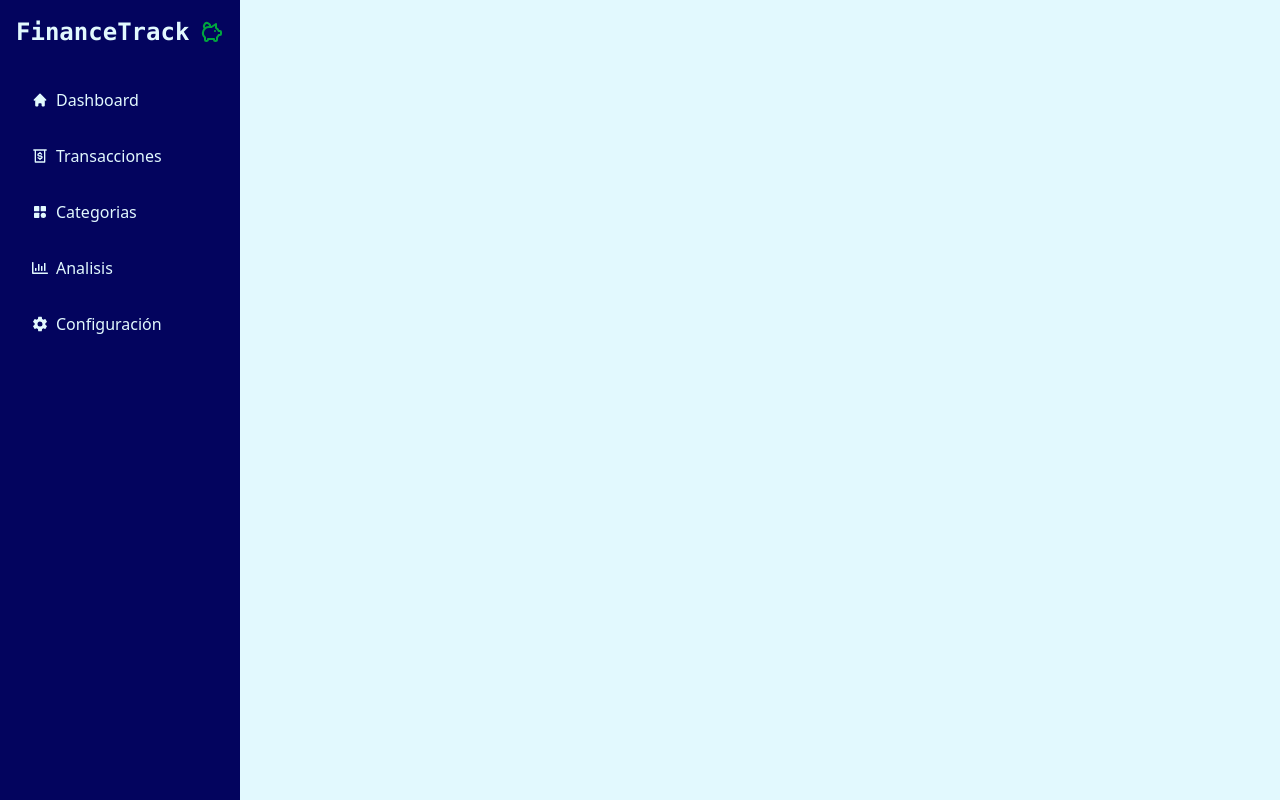
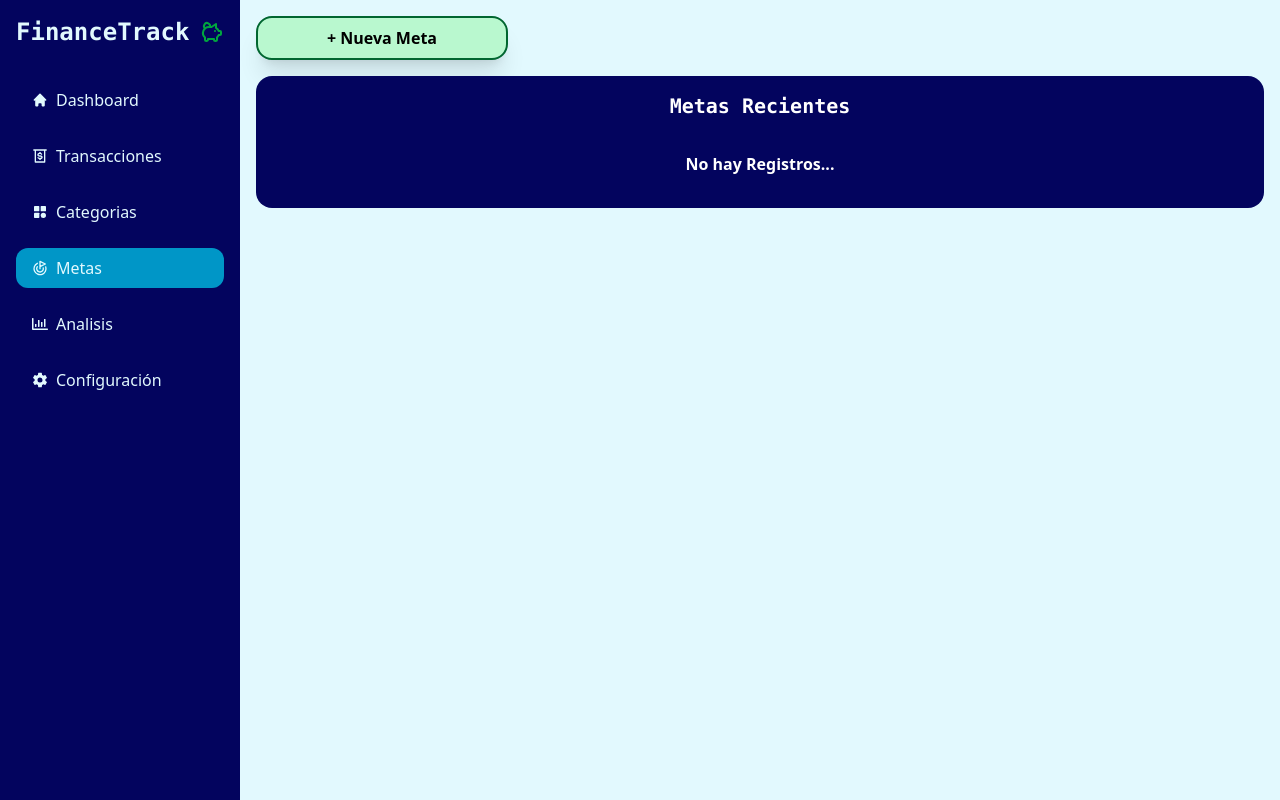
Before and after one commit to alanrty24/FINANTRACK, a React (Vite) app: page /goals in a window 1280 px wide. Built offline with nearby package versions, Linux system fonts and the light colour scheme.

Commit message:
V1.15 FINANTRACK 16/11/2025 11:28 PM

```diff
--- a/src/App.jsx
+++ b/src/App.jsx
@@ -1,12 +1,13 @@
 import React from "react";
 import { Routes, Route } from "react-router-dom";
-import Layout from "./components/layout/Layout";
+import Layout from "./components/layout/layout";
 import Dashboard from "./components/pages/Dashboard";
 import Categories from "./components/pages/Categories";
 import CategoryList from "./components/categories/CategoryList";
 import CategoryEdit from "./components/categories/CategoryEdit";
 import CategoryAll from "./components/categories/CategoryAll";
 import Transaction from "./components/pages/Transaction";
+import Goals from "./components/pages/Goals";
 
 
 const Analytics = () => {
@@ -30,6 +31,7 @@ const App = () => {
           <Route path=":id/edit" element={<CategoryEdit />}/>
           <Route path="all" element={<CategoryAll />}/>
         </Route>
+        <Route path="/goals" element={<Goals />} />
         <Route path="/analytics" element={<Analytics />} />
         <Route path="/configuration" element={<Configuration />} />
       </Routes>
--- /dev/null
+++ b/src/components/forms/GoalsForms.jsx
@@ -0,0 +1,147 @@
+import React from "react";
+import { IoClose } from "react-icons/io5";
+import Card from "../ui/Card";
+import { useForm } from "react-hook-form";
+import { useState } from "react";
+import useGoalsStore from "../stores/useGoalsStore";
+import Input from "../ui/Input";
+import Button from "../ui/Button";
+import { FaSave } from "react-icons/fa";
+import { HiArrowLeft } from "react-icons/hi";
+
+const GoalsForms = ({ onClose }) => {
+  const [data, setData] = useState({
+    name: "",
+    amount: "",
+    date: new Date().toISOString().split("T")[0],
+    status: true,
+  });
+  const addGoals = useGoalsStore((state) => state.addGoals);
+  const {
+    handleSubmit,
+    register,
+    reset,
+    formState: { errors },
+  } = useForm({
+    defaultValues: {
+      date: new Date().toISOString().split("T")[0],
+    },
+  });
+
+  const handleSave = (data) => {
+    addGoals({
+      ...data,
+      amount: parseFloat(data.amount),
+    });
+    reset();
+    onClose();
+  };
+
+  return (
+    <Card className={`flex flex-col gap-4 md:px-8`}>
+      {/* Header para salir */}
+      <div className="shadow-slate-300 bg-(--federal-blue) shadow-xl w-full h-10 mb-4 flex justify-between px-4 py-2 items-center text-3xl gap-4 relative inset-x-0 top-0 border-1 rounded-xl">
+        <h3 className="font-mono w-full text-white text-xl">Nueva Meta</h3>
+        <button
+          className="flex justify-center items-center cursor-pointer"
+          onClick={() => {
+            onClose();
+          }}
+        >
+          <IoClose className="text-white" />
+        </button>
+      </div>
+      <form onSubmit={handleSubmit(handleSave)} className="flex flex-col gap-2">
+        {/* Entrada del Monto */}
+        <div className="px-4 py-6 w-full bg-(--federal-blue) rounded-2xl flex justify-center items-center">
+          <h3 className="text-white w-auto text-2xl">Bs</h3>
+          <input
+            {...register("amount", { required: "Error, Monto invalido" })}
+            type="number"
+            value={data.amount}
+            onChange={(e) => {
+              setData({ ...data, amount: e.target.value });
+            }}
+            placeholder="0.00"
+            className="text-white p-4 text-2xl text-center placeholder:text-white outline-0"
+          />
+        </div>
+        {errors.amount && (
+          <p className="text-red-500 text-center font-bold">
+            {errors.amount.message}
+          </p>
+        )}
+
+        {/* Nombre de la meta */}
+        <Input
+          {...register("name", { required: "Error, Requiere Nombre" })}
+          label={"Nombre de Meta "}
+          classNameDiv={`flex flex-col gap-2 `}
+          type="text"
+          name="name"
+          value={data.name}
+          onChange={(e) => setData({ ...data, name: e.target.value })}
+        />
+        {errors.name && (
+          <p className="text-red-500 text-center font-bold">
+            {errors.name.message}
+          </p>
+        )}
+
+        {/* fecha de la meta */}
+        <Input
+          {...register("date", { required: "Error, Requiere Nombre" })}
+          label={"Fecha"}
+          classNameDiv={`flex flex-col gap-2 `}
+          type="date"
+          name="date"
+          value={data.date}
+          onChange={(e) => setData({ ...data, date: e.target.value })}
+        />
+        {errors.date && (
+          <p className="text-red-500 text-center font-bold">
+            {errors.date.message}
+          </p>
+        )}
+
+        {/* Estado de la meta */}
+        <Input
+          type="checkbox"
+          label={"Estado"}
+          className={"check"}
+          classNameDiv={"space-x-4 flex items-center mt-2"}
+          checked={data.status}
+          onChange={(e) => {
+            setData({
+              ...data,
+              status: e.target.checked,
+            });
+          }}
+        />
+        {/* Botones de guardado o cancelar */}
+        <div className="flex justify-between relative mt-4">
+          <Button
+            className={
+              "flex gap-2 justify-center items-center my-4 w-1/2 md:w-1/4"
+            }
+            size={"md"}
+            type="submit"
+          >
+            <FaSave /> Guardar
+          </Button>
+          <Button
+            className={"flex gap-2 justify-center items-center my-4 "}
+            variant={"edit"}
+            onClick={() => {
+              onClose();
+            }}
+          >
+            <HiArrowLeft /> Cancelar
+          </Button>
+        </div>
+      </form>
+    </Card>
+  );
+};
+
+export default GoalsForms;
--- a/src/components/forms/TransactionsForm.jsx
+++ b/src/components/forms/TransactionsForm.jsx
@@ -27,7 +27,7 @@ const TransactionsForm = ({ onClose }) => {
     register,
     watch,
     reset,
-    // formState: { errors },
+    formState: { errors },
   } = useForm({
     defaultValues: {
       date: new Date().toISOString().split("T")[0],
@@ -38,11 +38,11 @@ const TransactionsForm = ({ onClose }) => {
   const allCategorias = {
     income: [
       ...CATEGORIES.income,
-      ...categories.filter((cat) => cat.type === "income"),
+      ...categories.filter((cat) => cat.type === "income" && cat.status === true),
     ],
     expense: [
       ...CATEGORIES.expense,
-      ...categories.filter((cat) => cat.type === "expense"),
+      ...categories.filter((cat) => cat.type === "expense" && cat.status === true),
     ],
   };
   const handleSaveTransaction = (data) => {
@@ -67,7 +67,7 @@ const TransactionsForm = ({ onClose }) => {
         <button
           className="flex justify-center items-center cursor-pointer"
           onClick={() => {
-            onClose()
+            onClose();
           }}
         >
           <IoClose className="text-white" />
@@ -84,11 +84,18 @@ const TransactionsForm = ({ onClose }) => {
             {...register("amount", { required: "Error, Monto invalido" })}
             type="number"
             value={data.amount}
-            onChange={(e) => {setData({...data, amount: e.target.value})}}
+            onChange={(e) => {
+              setData({ ...data, amount: e.target.value });
+            }}
             placeholder="0.00"
             className="text-white p-4 text-2xl text-center placeholder:text-white outline-0"
           />
         </div>
+        {errors.amount && (
+          <p className="text-red-500 text-center font-bold">
+            {errors.amount.message}
+          </p>
+        )}
 
         {/* Entrada del tipo */}
         <div className="flex flex-col items-center justify-center gap-2 type">
@@ -122,46 +129,68 @@ const TransactionsForm = ({ onClose }) => {
             }}
           >
             {allCategorias[data.type].map((cat, i) => {
-               return(<option key={i} value={cat.id}>{cat.icon} {cat.name}</option>)
+              return (
+                <option key={i} value={cat.id}>
+                  {cat.icon} {cat.name}
+                </option>
+              );
             })}
           </select>
         </div>
 
         {/* Entrada de Descripción */}
         <Input
-        {...register("description",{required: "Error, Descripción Requerida"})}
+          {...register("description", {
+            required: "Error, Descripción Requerida",
+          })}
           label={"Descripción"}
           classNameDiv={"flex flex-col gap-2"}
-        className={"bg-white text-(--federal-blue) border-2 border-blue-950 placeholder:text-(--federal-blue)"}
-        >
-        </Input>
+          className={
+            "bg-white text-(--federal-blue) border-2 border-blue-950 placeholder:text-(--federal-blue)"
+          }
+        />
+        {errors.description && (
+          <p className="text-red-500 text-center font-bold">
+            {errors.description.message}
+          </p>
+        )}
 
         {/* Entrada de Fecha */}
         <Input
-        {...register("date",{required: "Error, Fecha Requerida"})}
+          {...register("date", { required: "Error, Fecha Requerida" })}
           label={"Fecha"}
           type="date"
-        value = {data.date}
+          value={data.date}
           classNameDiv={"flex flex-col gap-2"}
-        className={"bg-white text-(--federal-blue) border-2 border-blue-950 placeholder:text-(--federal-blue)"}
-        >
-        </Input>
+          className={
+            "bg-white text-(--federal-blue) border-2 border-blue-950 placeholder:text-(--federal-blue)"
+          }
+        />
+        {errors.date && (
+          <p className="text-red-500 text-center font-bold">
+            {errors.date.message}
+          </p>
+        )}
 
         {/* Button de guardar */}
         <div className="flex justify-between">
           <Button
-        className = {'flex gap-2 justify-center items-center my-4 w-1/2 md:w-1/4'}
-        size = {"md"}
-        type = "submit"
+            className={
+              "flex gap-2 justify-center items-center my-4 w-1/2 md:w-1/4"
+            }
+            size={"md"}
+            type="submit"
           >
             <FaSave /> Guardar
           </Button>
           <Button
-        className = {'flex gap-2 justify-center items-center my-4 '}
-        variant = {"edit"}
-        onClick = {() => {onClose()}}
+            className={"flex gap-2 justify-center items-center my-4 "}
+            variant={"edit"}
+            onClick={() => {
+              onClose();
+            }}
           >
-            <HiArrowLeft/> Cancelar
+            <HiArrowLeft /> Cancelar
           </Button>
         </div>
       </form>
--- /dev/null
+++ b/src/components/goals/RecentGoals.jsx
@@ -0,0 +1,31 @@
+import React from "react";
+import Card from "../ui/Card";
+import useGoalsStore from "../stores/useGoalsStore";
+
+const RecentGoals = () => {
+  const { goals } = useGoalsStore();
+  const recentGoals = goals.slice(0, 5);
+
+  return (
+    <Card className={`bg-(--federal-blue) p-4 rounded-2xl`}>
+      <h3 className="text-white font-bold font-mono text-center text-xl mb-4">
+        Metas Recientes
+      </h3>
+      <section>
+        {
+          recentGoals.length === 0
+          ? (<p className="text-white font-bold p-4 text-center text-base">No hay Registros...</p>)
+          : (recentGoals.map((goal,i) => {
+            return(
+              <Card key={i}>
+
+              </Card>
+            )
+          }))
+        }
+      </section>
+    </Card>
+  );
+};
+
+export default RecentGoals;
--- a/src/components/layout/layout.jsx
+++ b/src/components/layout/layout.jsx
@@ -4,6 +4,7 @@ import { BiMoneyWithdraw } from "react-icons/bi";
 import { FaRegChartBar } from "react-icons/fa";
 import { HiArrowLeft, HiHome, HiMenu } from "react-icons/hi";
 import { IoSettingsSharp } from "react-icons/io5";
+import { LuGoal } from "react-icons/lu";
 import { TbCategoryFilled, TbPigMoney } from "react-icons/tb";
 import { Link } from "react-router-dom";
 import { useLocation } from "react-router-dom";
@@ -12,6 +13,7 @@ const links = [
   { name: "Dashboard", href: "/", icon: HiHome },
   { name: "Transacciones", href: "/transaction", icon: BiMoneyWithdraw },
   { name: "Categorias", href: "/categories", icon: TbCategoryFilled },
+  { name: "Metas", href: "/goals", icon: LuGoal },
   { name: "Analisis", href: "/analytics", icon: FaRegChartBar },
   { name: "Configuración", href: "/configuration", icon: IoSettingsSharp },
 ];
--- /dev/null
+++ b/src/components/pages/Goals.jsx
@@ -0,0 +1,35 @@
+import React from "react";
+import Card from "../ui/Card";
+import { useState } from "react";
+import Button from "../ui/Button";
+import RecentGoals from "../goals/RecentGoals";
+import GoalsForms from "../forms/GoalsForms";
+
+const Goals = () => {
+  const [isOpenPage, setIsOpenPage] = useState(false);
+  const desactivePage = () => {
+    setIsOpenPage(false);
+  };
+
+  return (
+    <Card>
+      <section className={`flex-col gap-4 ${isOpenPage ? "hidden" : "flex"}`}>
+        <Button
+          variant={"new"}
+          className={`w-full lg:w-1/4`}
+          onClick={() => {
+            setIsOpenPage(true);
+          }}
+        >
+          + Nueva Meta
+        </Button>
+        <RecentGoals />
+      </section>
+      <section className={`${isOpenPage ? "block" : "hidden"}`}>
+        {isOpenPage && <GoalsForms onClose={desactivePage}/>}
+      </section>
+    </Card>
+  );
+};
+
+export default Goals;
--- /dev/null
+++ b/src/components/stores/useGoalsStore.js
@@ -0,0 +1,73 @@
+import { persist } from "zustand/middleware";
+import { create } from "zustand";
+
+const useGoalsStore = create(
+  persist(
+    (set) => ({
+      // Default Status
+      goals: [],
+      goalsAudit: [],
+
+      // Actions
+
+      // Inserta Meta
+      addGoals: (goal) =>
+        set((status) => ({
+          goals: [
+            {
+              ...goal,
+              id: crypto.randomUUID().slice(0, 5),
+              createAt: new Date().toISOString(),
+            },
+            ...status.goals,
+          ],
+          goalsAudit: [
+            {
+              ...goal,
+              id: crypto.randomUUID().slice(0, 5),
+              status: 0,
+              createAt: new Date().toISOString(),
+            },
+            ...status.goalsAudit,
+          ],
+        })),
+
+      // Actualiza Meta
+      updadteGoals: (goal) =>
+        set((status) => ({
+          goalsAudit: [
+            {
+              ...status.goals.filter((g) => g.id === goal.id),
+              status: 1,
+              updateAt: new Date().toISOString(),
+            },
+            ...status.goalsAudit,
+          ],
+          goals: [
+            ...status.goals.filter((g) => g.id !== goal.id),
+            {
+              ...goal,
+              createAt: new Date().toISOString(),
+            },
+          ],
+        })),
+
+      // Elimina Meta
+      deleteGoals: (id) =>
+        set((status) => ({
+          goalsAudit: [
+            {
+              ...status.goals.filter((g) => g.id === id),
+              status: 2,
+              updateAt: new Date().toISOString(),
+            },
+            ...status.goalsAudit,
+          ],
+          goals: [...status.goals.filter((g) => g.id !== id)],
+        })),
+    }),
+    { name: "Goals", version: 1 }
+  )
+);
+
+export default useGoalsStore;
```
Also changed, not shown: src/components/pages/Dashboard.jsx (line endings or trailing spaces). Lines whose indentation alone changed are shown as unchanged.
